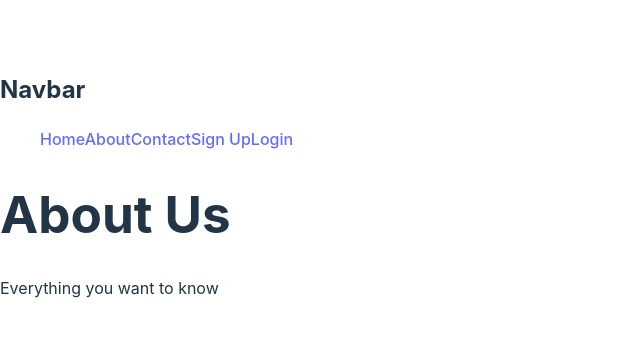
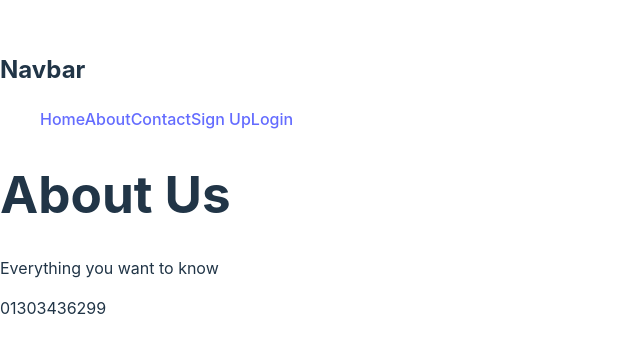
Before and after one commit to devsujoy36/Intro-React-Router, a React (Vite) app: page /about in a window 1280 px wide. Shown: the part 216-568 px from the top of the page, without its empty margins (0-640 px from the left). Built offline with nearby package versions, Linux system fonts and the light colour scheme.

Commit message:
Update About.jsx

```diff
--- a/src/component/About/About.jsx
+++ b/src/component/About/About.jsx
@@ -4,6 +4,7 @@ const About = () => {
     <div>
         <h1>About Us</h1>
         <p>Everything you want to know</p>
+        <p>01303436299</p>
     </div>
   )
 }
```
